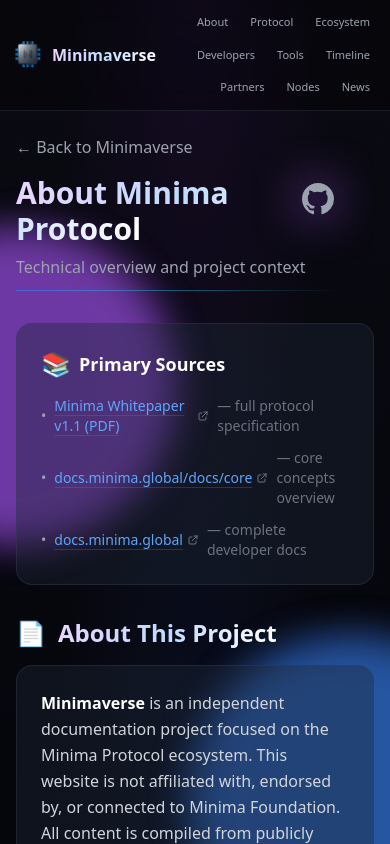
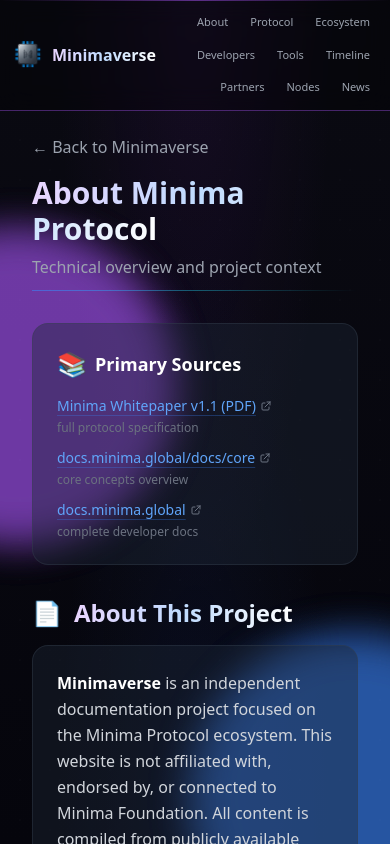
Before and after one commit to KuA1bo/minimaverse-site, a Next.js app: page /about in a window 390 px wide. Shown: the top 844 px of the page. Built offline with nearby package versions, Linux system fonts and the light colour scheme.

Commit message:
fix: mobile layout improvements for home and about pages
- Hide GitHub icon on iPhone 5 (<400px) to prevent title overlap
- Primary Sources: vertical stack on mobile for description visibility
- Remove href trailing spaces
- Add mobile padding (px-4 sm:px-0) for better edge spacing

```diff
--- a/src/app/about/page.tsx
+++ b/src/app/about/page.tsx
@@ -1,7 +1,9 @@
 // src/app/about/page.tsx
 // About page - factual overview of Minima Protocol and Minimaverse project
 // Visual enhancements applied per site design system (content unchanged)
-// Fixed: Primary Sources bullet points + href trailing spaces
+// Fixed: 1) Primary Sources - vertical stack on mobile for description visibility
+//        2) GitHub icon hidden on iPhone 5 (<400px) to prevent title overlap
+//        3) href trailing spaces removed
 
 import Link from 'next/link';
 
@@ -73,17 +75,18 @@ const BackgroundOrbs = () => (
 
 export default function AboutPage() {
   return (
-    <div className="max-w-4xl mx-auto relative">
+    // FIX: Add mobile padding to root container
+    <div className="max-w-4xl mx-auto relative px-4 sm:px-0">
 
       <BackgroundOrbs />
 
-      {/* Unified Header with gradient accent - matches /protocol */}
+      {/* Unified Header with gradient accent - FIXED for iPhone 5 */}
       <header className="mb-8 opacity-0 animate-fade-in-up delay-75 relative">
         <div className="absolute inset-0 bg-gradient-to-r from-purple-500/10 via-blue-500/10 to-cyan-500/10 rounded-2xl opacity-0 hover:opacity-100 transition-opacity duration-500" />
 
         <div className="relative flex justify-between items-start">
-          {/* Header text block - pb-3 for line spacing */}
-          <div className="relative inline-block w-full pb-3">
+          {/* Header text block - pb-3 for line spacing, pr-2 for mobile spacing */}
+          <div className="relative inline-block w-full pb-3 pr-2">
             <Link
               href="/"
               className="text-gray-400 hover:text-white transition-colors inline-block mb-4 group"
@@ -96,13 +99,13 @@ export default function AboutPage() {
               </span>
             </h1>
             <p className="text-gray-400">Technical overview and project context</p>
-            {/* Gradient accent line under subtitle - ORIGINAL STYLE: thin, fade right */}
+            {/* Gradient accent line under subtitle */}
             <span className="absolute bottom-0 left-0 right-0 h-px bg-gradient-to-r from-blue-500/60 via-cyan-400/40 to-transparent" />
           </div>
 
-          {/* GitHub icon - matches /protocol: lower position, glow centered */}
-          <div className="flex items-center justify-end relative -translate-x-10 mt-12">
-            {/* Centered glow - matches icon size exactly */}
+          {/* GitHub icon - FIXED: hidden on iPhone 5 (<400px) to prevent overlap */}
+          <div className="flex items-center justify-end relative -translate-x-10 mt-12 max-[400px]:hidden">
+            {/* Centered glow */}
             <div className="absolute inset-0 flex items-center justify-center">
               <div className="w-8 h-8 bg-purple-500/80 rounded-full blur-xl" />
             </div>
@@ -120,7 +123,7 @@ export default function AboutPage() {
         </div>
       </header>
 
-      {/* Primary Sources Box - enhanced with bullet points • */}
+      {/* Primary Sources Box - FIXED: vertical stack on mobile for description visibility */}
       <div className="relative bg-gray-800/40 border border-gray-700/40 rounded-2xl p-6 mb-8
                       transition-all duration-300 hover:border-purple-500/50 hover:shadow-2xl hover:shadow-purple-500/15
                       opacity-0 animate-fade-in-up delay-150 group overflow-hidden">
@@ -131,35 +134,41 @@ export default function AboutPage() {
             <span className="text-2xl">📚</span> Primary Sources
           </h3>
           <ul className="space-y-3 text-sm">
-            <li className="flex items-center gap-2 group/link">
-              <span className="text-gray-400">•</span>
+            {/* Item 1 - Vertical on mobile, horizontal on tablet+ */}
+            <li className="flex flex-col sm:flex-row sm:items-center gap-1 sm:gap-2">
+              <span className="text-gray-400 max-[400px]:hidden">•</span>
               <ExternalLink
                 href="https://docs.minima.global/minima_pdfs/Minima_Whitepaper_v11.pdf"
-                className="text-blue-400 hover:text-purple-400 underline decoration-blue-500/30 hover:decoration-purple-500/60 underline-offset-4 transition-all duration-300"
+                className="text-blue-400 hover:text-purple-400 underline decoration-blue-500/30 hover:decoration-purple-500/60 underline-offset-4 transition-all duration-300 text-nowrap"
               >
                 Minima Whitepaper v1.1 (PDF)
               </ExternalLink>
-              <span className="text-gray-500">— full protocol specification</span>
+              <span className="text-gray-500 max-[400px]:hidden">—</span>
+              <span className="text-gray-500 text-xs sm:text-sm">full protocol specification</span>
             </li>
-            <li className="flex items-center gap-2 group/link">
-              <span className="text-gray-400">•</span>
+            {/* Item 2 */}
+            <li className="flex flex-col sm:flex-row sm:items-center gap-1 sm:gap-2">
+              <span className="text-gray-400 max-[400px]:hidden">•</span>
               <ExternalLink
                 href="https://docs.minima.global/docs/core"
-                className="text-blue-400 hover:text-purple-400 underline decoration-blue-500/30 hover:decoration-purple-500/60 underline-offset-4 transition-all duration-300"
+                className="text-blue-400 hover:text-purple-400 underline decoration-blue-500/30 hover:decoration-purple-500/60 underline-offset-4 transition-all duration-300 text-nowrap"
               >
                 docs.minima.global/docs/core
               </ExternalLink>
-              <span className="text-gray-500">— core concepts overview</span>
+              <span className="text-gray-500 max-[400px]:hidden">—</span>
+              <span className="text-gray-500 text-xs sm:text-sm">core concepts overview</span>
             </li>
-            <li className="flex items-center gap-2 group/link">
-              <span className="text-gray-400">•</span>
+            {/* Item 3 */}
+            <li className="flex flex-col sm:flex-row sm:items-center gap-1 sm:gap-2">
+              <span className="text-gray-400 max-[400px]:hidden">•</span>
               <ExternalLink
                 href="https://docs.minima.global"
-                className="text-blue-400 hover:text-purple-400 underline decoration-blue-500/30 hover:decoration-purple-500/60 underline-offset-4 transition-all duration-300"
+                className="text-blue-400 hover:text-purple-400 underline decoration-blue-500/30 hover:decoration-purple-500/60 underline-offset-4 transition-all duration-300 text-nowrap"
               >
                 docs.minima.global
               </ExternalLink>
-              <span className="text-gray-500">— complete developer docs</span>
+              <span className="text-gray-500 max-[400px]:hidden">—</span>
+              <span className="text-gray-500 text-xs sm:text-sm">complete developer docs</span>
             </li>
           </ul>
         </div>
--- a/src/app/page.tsx
+++ b/src/app/page.tsx
@@ -1,7 +1,7 @@
 // src/app/page.tsx
 // Home page - enhanced animated orbs + unified visual design system
-// Fixed: Bullets/dashes hidden on <768px (iPhone + Nexus 7), visible on iPad Mini+
-//        GitHub glow visible on 640px+ (Nexus 7+, iPad, Desktop)
+// Fixed: GitHub icon hidden ONLY on iPhone 5 (<400px), visible on Nexus 7+
+//        Bullets/dashes hidden on <768px (iPhone + Nexus 7), visible on iPad Mini+
 // Content: 1:1 unchanged + Links added to Quick Links
 
 import Link from 'next/link';
@@ -83,9 +83,9 @@ export default function HomePage() {
 
         <div className="relative flex flex-col sm:flex-row sm:justify-between sm:items-start gap-6">
 
-          {/* GitHub icon - Glow visible on 640px+ (Nexus 7+, iPad, Desktop) */}
-          <div className="flex items-start justify-end relative -translate-x-10 mt-12 flex-shrink-0 order-first sm:order-last mb-4 sm:mb-0">
-            {/* Glow - hidden on <640px (iPhone 5), visible on 640px+ */}
+          {/* GitHub icon - Hidden ONLY on iPhone 5 (<400px), visible on Nexus 7+ */}
+          <div className="flex items-start justify-end relative -translate-x-10 mt-12 flex-shrink-0 order-first sm:order-last mb-4 sm:mb-0 max-[400px]:hidden">
+            {/* Glow - visible on 640px+ */}
             <div className="absolute inset-0 flex items-center justify-center max-sm:hidden">
               <div className="w-8 h-8 bg-purple-500/80 rounded-full blur-xl" />
             </div>
```
